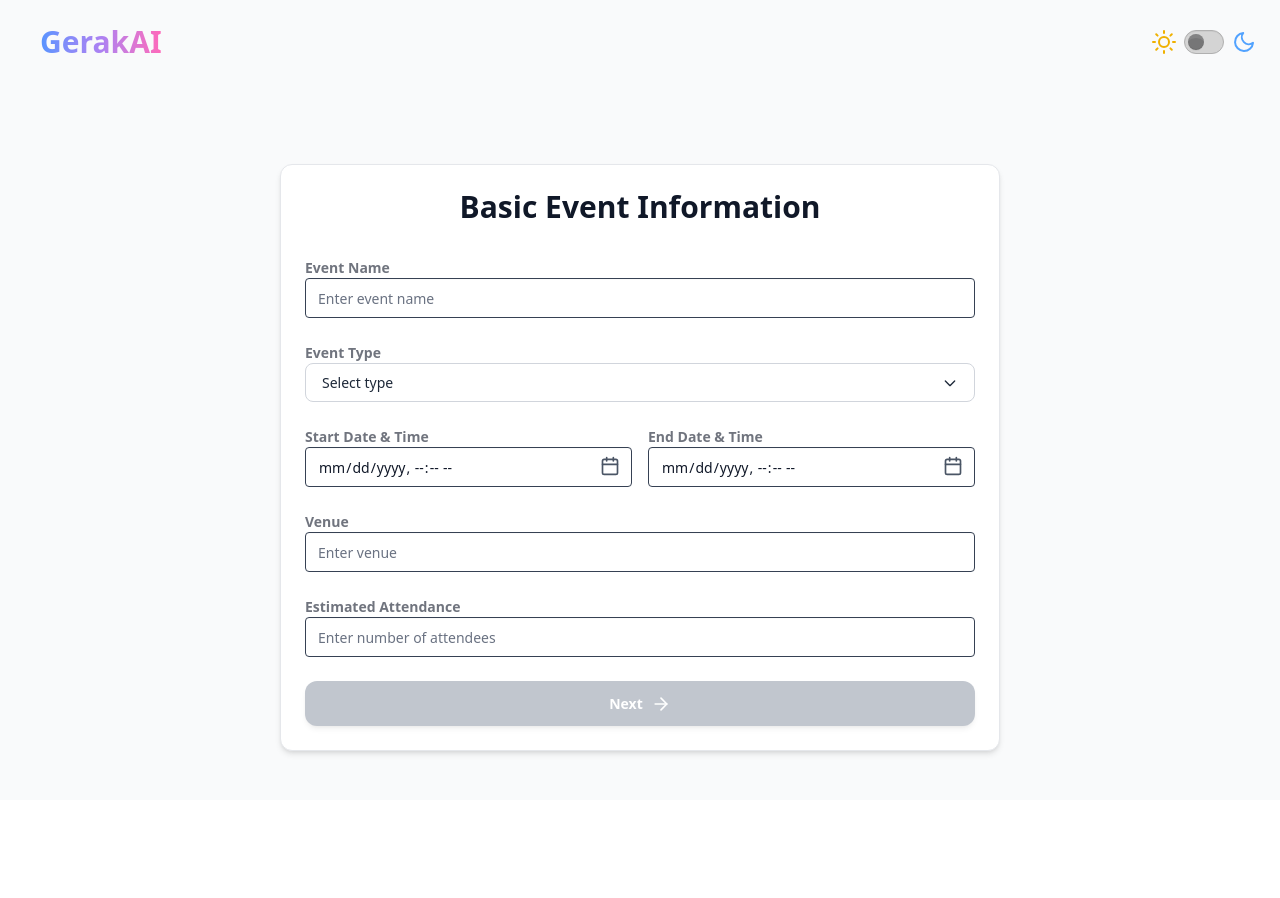
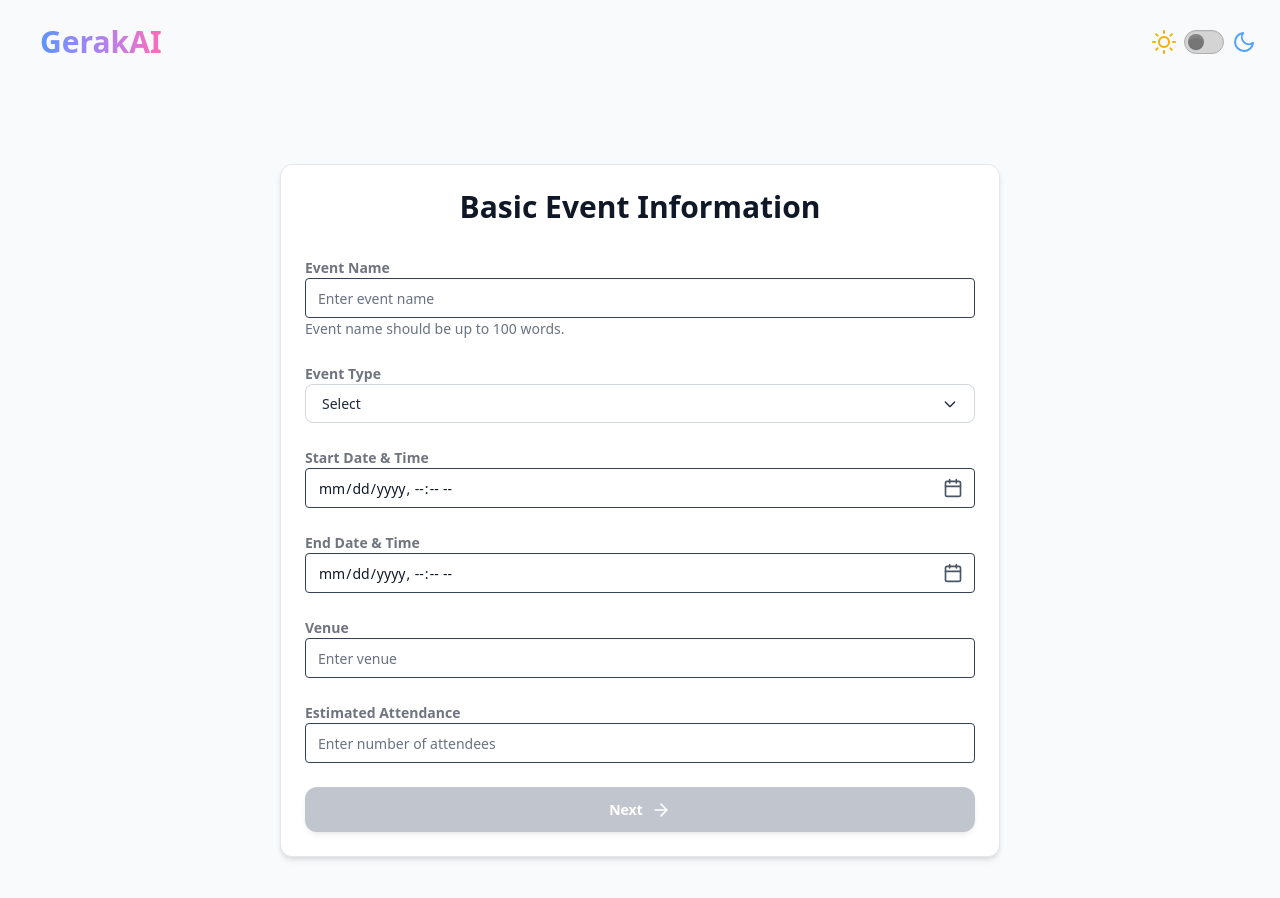
Before and after one commit to sevenpluseight/gerak-ai, a React (Vite) app: page /basic-event-form in a window 1280 px wide. Shown: the top 898 px of the page. Before the commit the page ends 800 px from the top, so only its background shows below. Built offline with nearby package versions, Linux system fonts and the light colour scheme.

Commit message:
refactor: simplify BasicEventForm by removing custom Dropdown and enhancing validation

```diff
--- a/src/pages/BasicEventForm.jsx
+++ b/src/pages/BasicEventForm.jsx
@@ -1,4 +1,4 @@
-import React, { useState, useRef, useEffect } from "react";
+import React, { useState, useRef } from "react";
 import { useNavigate } from "react-router-dom";
 import Layout from "../components/Layout";
 import { useTheme } from "../context/useTheme";
@@ -6,87 +6,8 @@ import Alert from "../components/Alert";
 import NextButton from "../components/Button/NextButton";
 import { useForm } from "../context/useForm";
 import { Calendar } from "lucide-react";
+import Dropdown from "../components/Dropdown/GeneralDropdown";
 import { validateBasicEventForm, isBasicEventFormComplete } from "../utils/validateBasicEventForm";
-
-const Dropdown = ({ label, options, value, onChange, error, isDark }) => {
-  const [open, setOpen] = useState(false);
-  const dropdownRef = useRef(null);
-
-  useEffect(() => {
-    const handleClickOutside = (e) => {
-      if (dropdownRef.current && !dropdownRef.current.contains(e.target)) {
-        setOpen(false);
-      }
-    };
-    document.addEventListener("mousedown", handleClickOutside);
-    return () => document.removeEventListener("mousedown", handleClickOutside);
-  }, []);
-
-  return (
-    <div className="w-full relative" ref={dropdownRef}>
-      {label && <label className="label font-semibold">{label}</label>}
-
-      <button
-        type="button"
-        onClick={() => setOpen(!open)}
-        className={`
-          flex w-full items-center justify-between rounded-lg border px-4 py-2 text-left cursor-pointer
-          ${isDark
-            ? "bg-gray-800 text-gray-200 border-gray-600"
-            : "bg-white text-gray-800 border-gray-300"}
-          ${error ? "border-red-500" : ""}
-        `}
-      >
-        {value || "Select type"}
-        <svg
-          className={`w-4 h-4 ml-2 transition-transform ${open ? "rotate-180" : "rotate-0"}`}
-          xmlns="http://www.w3.org/2000/svg"
-          fill="none"
-          viewBox="0 0 24 24"
-          stroke="currentColor"
-        >
-          <path strokeLinecap="round" strokeLinejoin="round" strokeWidth={2} d="M19 9l-7 7-7-7" />
-        </svg>
-      </button>
-
-      {open && (
-        <ul
-          className={`
-            mt-1 max-h-60 overflow-y-auto rounded-lg border shadow-md absolute z-10 w-full
-            ${isDark
-              ? "bg-gray-800 text-gray-200 border-gray-700"
-              : "bg-white text-gray-800 border-gray-200"}
-          `}
-        >
-          {options.map((option) => (
-            <li key={option}>
-              <button
-                type="button"
-                onClick={() => {
-                  onChange(option);
-                  setOpen(false);
-                }}
-                className={`
-                  block w-full text-left px-4 py-2 rounded-md cursor-pointer
-                  ${isDark
-                    ? "hover:bg-blue-800 hover:text-white"
-                    : "hover:bg-gray-100 hover:text-gray-900"}
-                  ${value === option
-                    ? isDark
-                      ? "bg-blue-900 text-white"
-                      : "bg-blue-100 text-blue-900"
-                    : ""}
-                `}
-              >
-                {option}
-              </button>
-            </li>
-          ))}
-        </ul>
-      )}
-    </div>
-  );
-};
 
 const BasicEventForm = () => {
   const { isDark } = useTheme();
@@ -104,6 +25,7 @@ const BasicEventForm = () => {
   });
 
   const [errors, setErrors] = useState({});
+  const [touched, setTouched] = useState({});
 
   const startDateRef = useRef(null);
   const endDateRef = useRef(null);
@@ -121,6 +43,22 @@ const BasicEventForm = () => {
   const handleChange = (e) => {
     const { name, value } = e.target;
     setFormData((prev) => ({ ...prev, [name]: value }));
+
+    // Mark the field as touched
+    setTouched((prev) => ({ ...prev, [name]: true }));
+
+    // Validate only this field
+    const fieldError = validateBasicEventForm({ ...formData, [name]: value }, name);
+    setErrors((prev) => ({ ...prev, [name]: fieldError[name] }));
+  };
+
+  const handleEventTypeChange = (val) => {
+    setFormData((prev) => ({ ...prev, eventType: val }));
+
+    setTouched((prev) => ({ ...prev, eventType: true }));
+
+    const fieldError = validateBasicEventForm({ ...formData, eventType: val }, "eventType");
+    setErrors((prev) => ({ ...prev, eventType: fieldError.eventType }));
   };
 
   const handleNext = () => {
@@ -134,7 +72,7 @@ const BasicEventForm = () => {
   };
 
   const inputClass = (error) => `
-    input input-bordered w-full pr-12
+    input input-bordered w-full
     ${isDark
       ? "bg-gray-700 text-gray-100 placeholder-gray-400 border-gray-600"
       : "bg-white text-gray-900 placeholder-gray-500 border-gray-700"}
@@ -145,11 +83,7 @@ const BasicEventForm = () => {
     <div className={isDark ? "bg-[#1a1a1a] text-gray-100" : "bg-gray-50 text-gray-900"}>
       <Layout>
         <main className="max-w-3xl mx-auto px-6 py-12 mt-8">
-          <div
-            className={`card border rounded-xl shadow-md ${
-              isDark ? "bg-gray-800 border-gray-700" : "bg-white border-gray-200"
-            }`}
-          >
+          <div className={`card border rounded-xl shadow-md ${isDark ? "bg-gray-800 border-gray-700" : "bg-white border-gray-200"}`}>
             <div className="card-body">
               <h1 className="text-2xl md:text-3xl font-bold text-center mb-6">
                 Basic Event Information
@@ -165,10 +99,11 @@ const BasicEventForm = () => {
                     value={formData.eventName}
                     onChange={handleChange}
                     placeholder="Enter event name"
-                    className={inputClass(errors.eventName)}
-                    maxLength={100}
+                    className={inputClass(errors.eventName && touched.eventName)}
+                    maxLength={500} // Allow 500 chars, we will check words
                   />
-                  {errors.eventName && <Alert type="error" message={errors.eventName} compact />}
+                  <small className="text-gray-500 text-sm">Event name should be up to 100 words.</small>
+                  {errors.eventName && touched.eventName && <Alert type="error" message={errors.eventName} compact />}
                 </div>
 
                 {/* Event Type */}
@@ -177,11 +112,11 @@ const BasicEventForm = () => {
                     label="Event Type"
                     options={eventTypes}
                     value={formData.eventType}
-                    onChange={(val) => setFormData((prev) => ({ ...prev, eventType: val }))}
-                    error={errors.eventType}
+                    onChange={handleEventTypeChange}
+                    error={errors.eventType && touched.eventType}
                     isDark={isDark}
                   />
-                  {errors.eventType && <Alert type="error" message={errors.eventType} compact />}
+                  {errors.eventType && touched.eventType && <Alert type="error" message={errors.eventType} compact />}
                 </div>
 
                 {/* Custom Event Type */}
@@ -194,55 +129,58 @@ const BasicEventForm = () => {
                       value={formData.customEventType}
                       onChange={handleChange}
                       placeholder="Custom event type"
-                      className={inputClass(errors.customEventType)}
+                      className={inputClass(errors.customEventType && touched.customEventType)}
                     />
-                    {errors.customEventType && (
+                    {errors.customEventType && touched.customEventType && (
                       <Alert type="error" message={errors.customEventType} compact />
                     )}
                   </div>
                 )}
 
-                {/* Start & End Date */}
-                <div className="grid grid-cols-1 md:grid-cols-2 gap-4">
+                {/* Start Date */}
+                <div className="relative">
+                  <label className="label font-semibold">Start Date & Time</label>
                   <div className="relative">
-                    <label className="label font-semibold">Start Date & Time</label>
                     <input
                       ref={startDateRef}
                       type="datetime-local"
                       name="startDate"
                       value={formData.startDate}
                       onChange={handleChange}
-                      className={`${inputClass(errors.startDate)} pr-10`}
+                      className={`${inputClass(errors.startDate && touched.startDate)} pr-10`}
                     />
                     <button
                       type="button"
                       onClick={() => startDateRef.current?.showPicker?.()}
-                      className="absolute right-3 top-[65%] -translate-y-1/2 text-gray-600 dark:text-gray-300"
+                      className="absolute inset-y-0 right-3 flex items-center text-gray-600 dark:text-gray-300"
                     >
                       <Calendar className="w-5 h-5" />
                     </button>
-                    {errors.startDate && <Alert type="error" message={errors.startDate} compact />}
                   </div>
+                  {errors.startDate && touched.startDate && <Alert type="error" message={errors.startDate} compact />}
+                </div>
 
+                {/* End Date */}
+                <div className="relative">
+                  <label className="label font-semibold">End Date & Time</label>
                   <div className="relative">
-                    <label className="label font-semibold">End Date & Time</label>
                     <input
                       ref={endDateRef}
                       type="datetime-local"
                       name="endDate"
                       value={formData.endDate}
                       onChange={handleChange}
-                      className={inputClass(errors.endDate)}
+                      className={`${inputClass(errors.endDate && touched.endDate)} pr-10`}
                     />
                     <button
                       type="button"
                       onClick={() => endDateRef.current?.showPicker?.()}
-                      className="absolute right-3 top-[65%] -translate-y-1/2 text-gray-600 dark:text-gray-300"
+                      className="absolute inset-y-0 right-3 flex items-center text-gray-600 dark:text-gray-300"
                     >
                       <Calendar className="w-5 h-5" />
                     </button>
-                    {errors.endDate && <Alert type="error" message={errors.endDate} compact />}
                   </div>
+                  {errors.endDate && touched.endDate && <Alert type="error" message={errors.endDate} compact />}
                 </div>
 
                 {/* Venue */}
@@ -254,29 +192,33 @@ const BasicEventForm = () => {
                     value={formData.venue}
                     onChange={handleChange}
                     placeholder="Enter venue"
-                    className={inputClass(errors.venue)}
+                    className={inputClass(errors.venue && touched.venue)}
                   />
-                  {errors.venue && <Alert type="error" message={errors.venue} compact />}
+                  {errors.venue && touched.venue && <Alert type="error" message={errors.venue} compact />}
                 </div>
 
                 {/* Estimated Attendance */}
                 <div>
                   <label className="label font-semibold">Estimated Attendance</label>
                   <input
-                    type="number"
+                    type="text"
                     name="estimatedAttendance"
                     value={formData.estimatedAttendance}
-                    onChange={handleChange}
+                    onChange={(e) => {
+                      const value = e.target.value;
+                        if (/^\d*$/.test(value)) {
+                          handleChange({ target: { name: "estimatedAttendance", value } });
+                        }
+                    }}
                     placeholder="Enter number of attendees"
                     min={100}
-                    className={inputClass(errors.estimatedAttendance)}
+                    className={inputClass(errors.estimatedAttendance && touched.estimatedAttendance)}
                   />
-                  {errors.estimatedAttendance && (
+                  {errors.estimatedAttendance && touched.estimatedAttendance && (
                     <Alert type="error" message={errors.estimatedAttendance} compact />
                   )}
                 </div>
 
-                {/* Next Button */}
                 <NextButton
                   onClick={handleNext}
                   disabled={!isBasicEventFormComplete(formData)}
```
